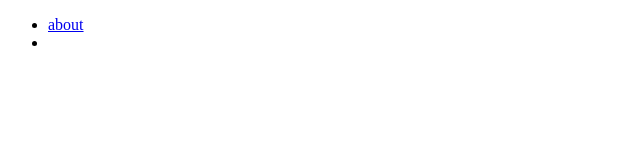
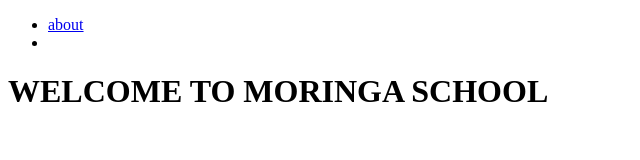
Before and after one commit to stevekebs/First-Project, a plain HTML site: page index.html in a window 1280 px wide. Shown: the whole page, without its empty margins (0-640 px from the left). Drawn offline with Linux system fonts and the light colour scheme.

Commit message:
added an header

```diff
--- a/index.html
+++ b/index.html
@@ -14,5 +14,6 @@
             <li><a href="contacts"></a></li>
         </ul>
     </div>
+    <h1>WELCOME TO MORINGA SCHOOL</h1>
 </body>
 </html>
```
